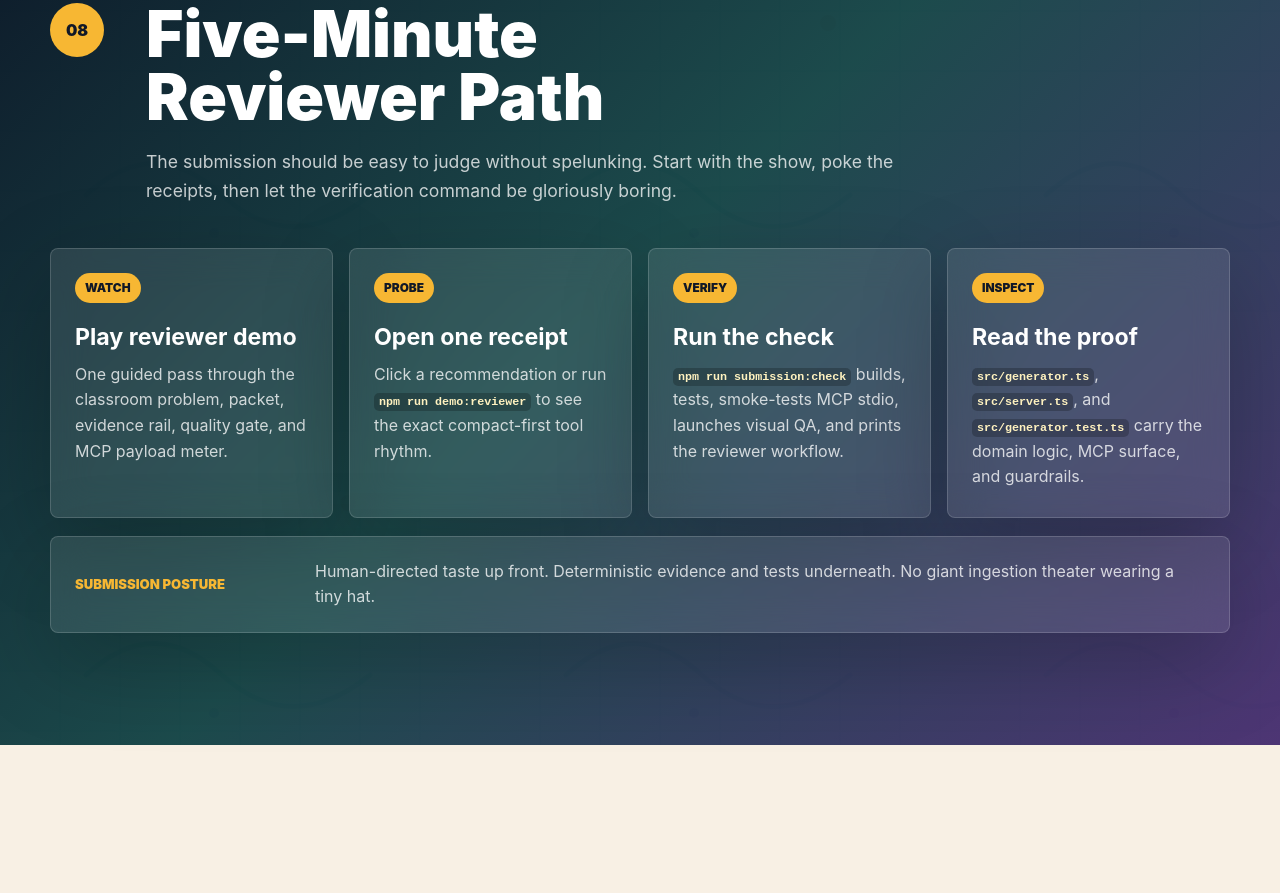
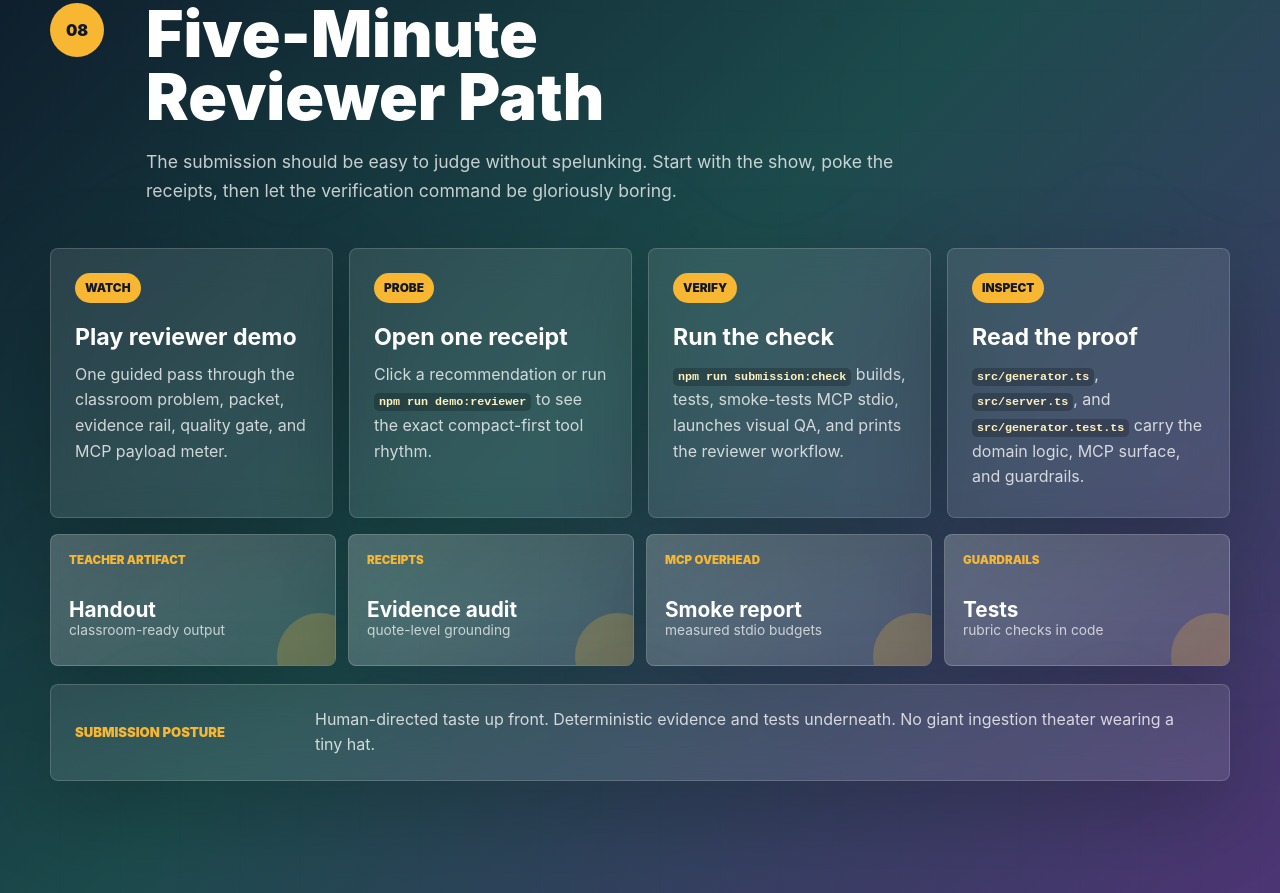
Before and after one commit to Cuuper22/waypoint-differentiation-lab, a website built with Vite: page showcase/index.html in a window 1280 px wide. Shown: the part 9384-10277 px from the top of the page. Before the commit the page ends 10129 px from the top, so only its background shows below. Built offline with nearby package versions, Linux system fonts and the light colour scheme.

Commit message:
Add reviewer proof dock

```diff
--- a/showcase/index.html
+++ b/showcase/index.html
@@ -335,6 +335,44 @@
             <p><code>src/generator.ts</code>, <code>src/server.ts</code>, and <code>src/generator.test.ts</code> carry the domain logic, MCP surface, and guardrails.</p>
           </article>
         </div>
+        <div class="proof-dock" data-proof-dock data-reveal aria-label="Direct proof links">
+          <a
+            href="https://github.com/Cuuper22/waypoint-differentiation-lab/blob/main/examples/teacher-handout.md"
+            target="_blank"
+            rel="noreferrer"
+          >
+            <span>Teacher artifact</span>
+            <strong>Handout</strong>
+            <em>classroom-ready output</em>
+          </a>
+          <a
+            href="https://github.com/Cuuper22/waypoint-differentiation-lab/blob/main/examples/evidence-audit.md"
+            target="_blank"
+            rel="noreferrer"
+          >
+            <span>Receipts</span>
+            <strong>Evidence audit</strong>
+            <em>quote-level grounding</em>
+          </a>
+          <a
+            href="https://github.com/Cuuper22/waypoint-differentiation-lab/blob/main/examples/mcp-smoke-report.json"
+            target="_blank"
+            rel="noreferrer"
+          >
+            <span>MCP overhead</span>
+            <strong>Smoke report</strong>
+            <em>measured stdio budgets</em>
+          </a>
+          <a
+            href="https://github.com/Cuuper22/waypoint-differentiation-lab/blob/main/src/generator.test.ts"
+            target="_blank"
+            rel="noreferrer"
+          >
+            <span>Guardrails</span>
+            <strong>Tests</strong>
+            <em>rubric checks in code</em>
+          </a>
+        </div>
         <div class="review-proof-strip" data-reveal>
           <strong>Submission posture</strong>
           <p>Human-directed taste up front. Deterministic evidence and tests underneath. No giant ingestion theater wearing a tiny hat.</p>
--- a/showcase/src/styles.css
+++ b/showcase/src/styles.css
@@ -1903,6 +1903,82 @@ a {
   font-size: 0.9em;
 }
 
+.proof-dock {
+  display: grid;
+  grid-template-columns: repeat(4, minmax(0, 1fr));
+  gap: 12px;
+  margin-top: 16px;
+}
+
+.proof-dock a {
+  position: relative;
+  display: grid;
+  min-height: 132px;
+  padding: 18px;
+  overflow: hidden;
+  color: white;
+  text-decoration: none;
+  border: 1px solid rgba(255, 255, 255, 0.18);
+  border-radius: 8px;
+  background:
+    linear-gradient(135deg, rgba(255, 255, 255, 0.16), rgba(255, 255, 255, 0.06)),
+    rgba(255, 255, 255, 0.08);
+  box-shadow: 0 22px 70px rgba(0, 0, 0, 0.18);
+  transition:
+    transform 0.22s ease,
+    border-color 0.22s ease,
+    background 0.22s ease;
+}
+
+.proof-dock a::after {
+  content: "";
+  position: absolute;
+  inset: auto -28px -34px auto;
+  width: 86px;
+  height: 86px;
+  border-radius: 50%;
+  background: rgba(247, 183, 51, 0.24);
+  transition: transform 0.22s ease;
+}
+
+.proof-dock a:hover {
+  transform: translateY(-3px);
+  border-color: rgba(247, 183, 51, 0.5);
+  background:
+    linear-gradient(135deg, rgba(247, 183, 51, 0.18), rgba(94, 209, 194, 0.13)),
+    rgba(255, 255, 255, 0.1);
+}
+
+.proof-dock a:hover::after {
+  transform: scale(1.18);
+}
+
+.proof-dock span {
+  color: var(--gold);
+  font-size: 0.72rem;
+  font-weight: 950;
+  text-transform: uppercase;
+}
+
+.proof-dock strong {
+  align-self: end;
+  max-width: 100%;
+  margin-top: 20px;
+  color: white;
+  font-size: 1.3rem;
+  line-height: 1.08;
+  overflow-wrap: anywhere;
+}
+
+.proof-dock em {
+  position: relative;
+  z-index: 1;
+  color: rgba(255, 255, 255, 0.72);
+  font-size: 0.86rem;
+  font-style: normal;
+  line-height: 1.4;
+}
+
 .review-proof-strip {
   display: grid;
   grid-template-columns: 220px 1fr;
@@ -1953,6 +2029,7 @@ a {
   .rubric-layout,
   .rubric-grid,
   .review-route,
+  .proof-dock,
   .review-proof-strip {
     grid-template-columns: 1fr;
   }
```
Also changed, not shown: scripts/qa-showcase.mjs (+9 -0 lines).
